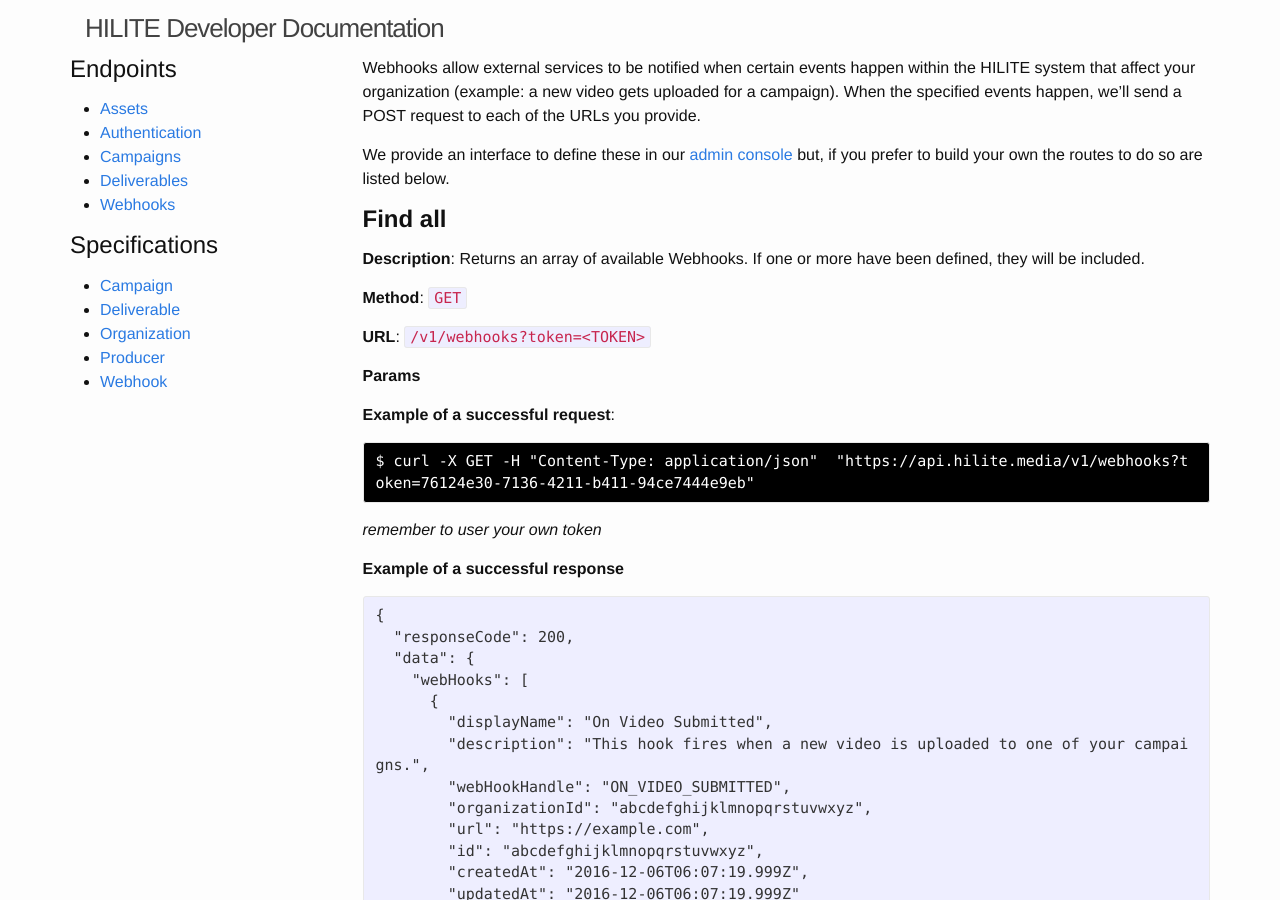
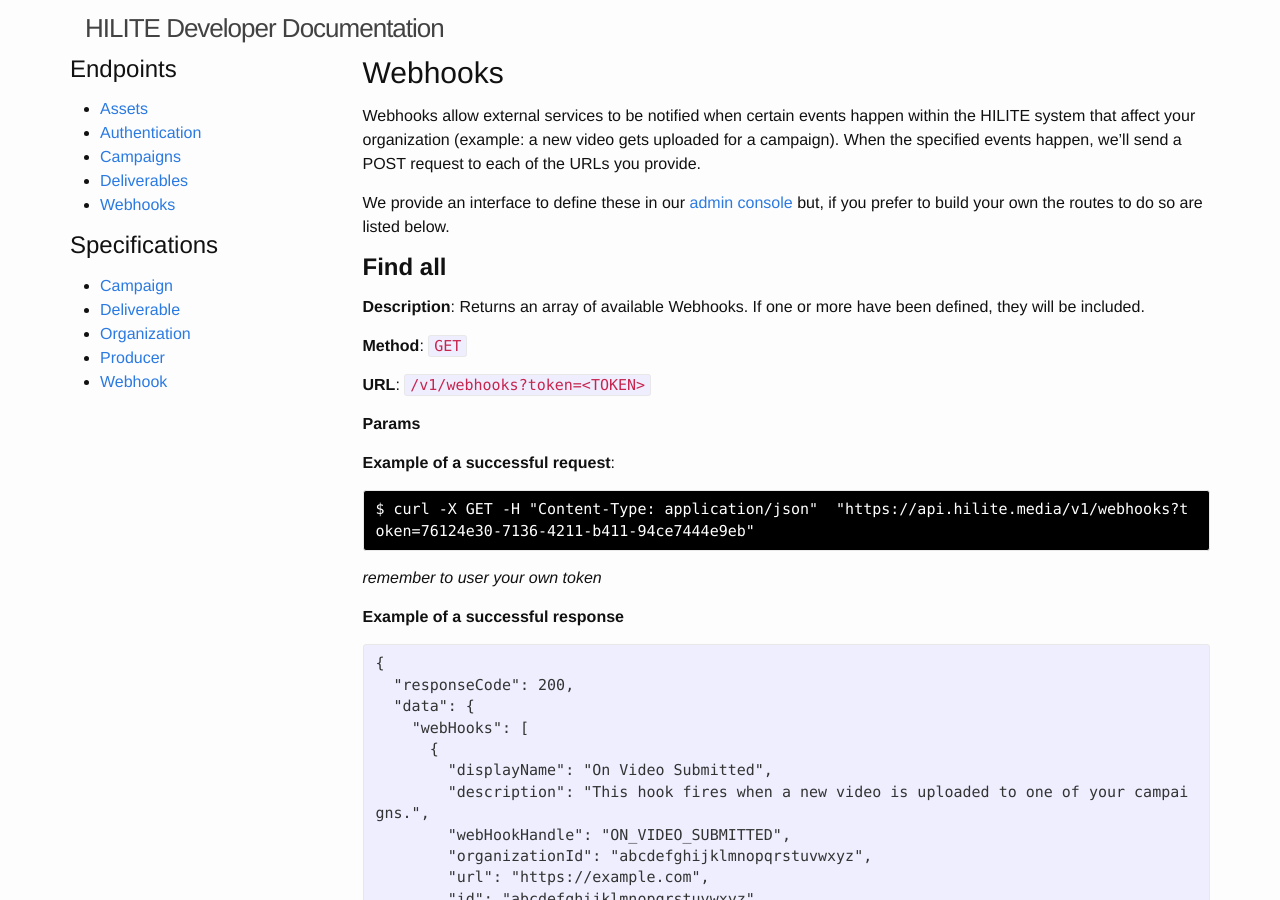
Before and after one commit to hilite-developer-site/hilite-developer-site.github.io, a Jekyll site: the page built from _endpoints/webhooks.md, in a window 1280 px wide and 900 px high. Built offline with Jekyll 4.4.1, drawn with Linux system fonts in a browser that asks for light colours.

Commit message:
add missing header

```diff
--- a/_endpoints/webhooks.md
+++ b/_endpoints/webhooks.md
@@ -4,6 +4,8 @@ title: Webhooks
 category: endpoint
 ---
 
+## Webhooks
+
 Webhooks allow external services to be notified when certain events happen within the HILITE system that affect your organization (example: a new video gets uploaded for a campaign). When the specified events happen, we’ll send a POST request to each of the URLs you provide.
 
 We provide an interface to define these in our [admin console](https://admin.hilite.media) but, if you prefer to build your own the routes to do so are listed below.
```
